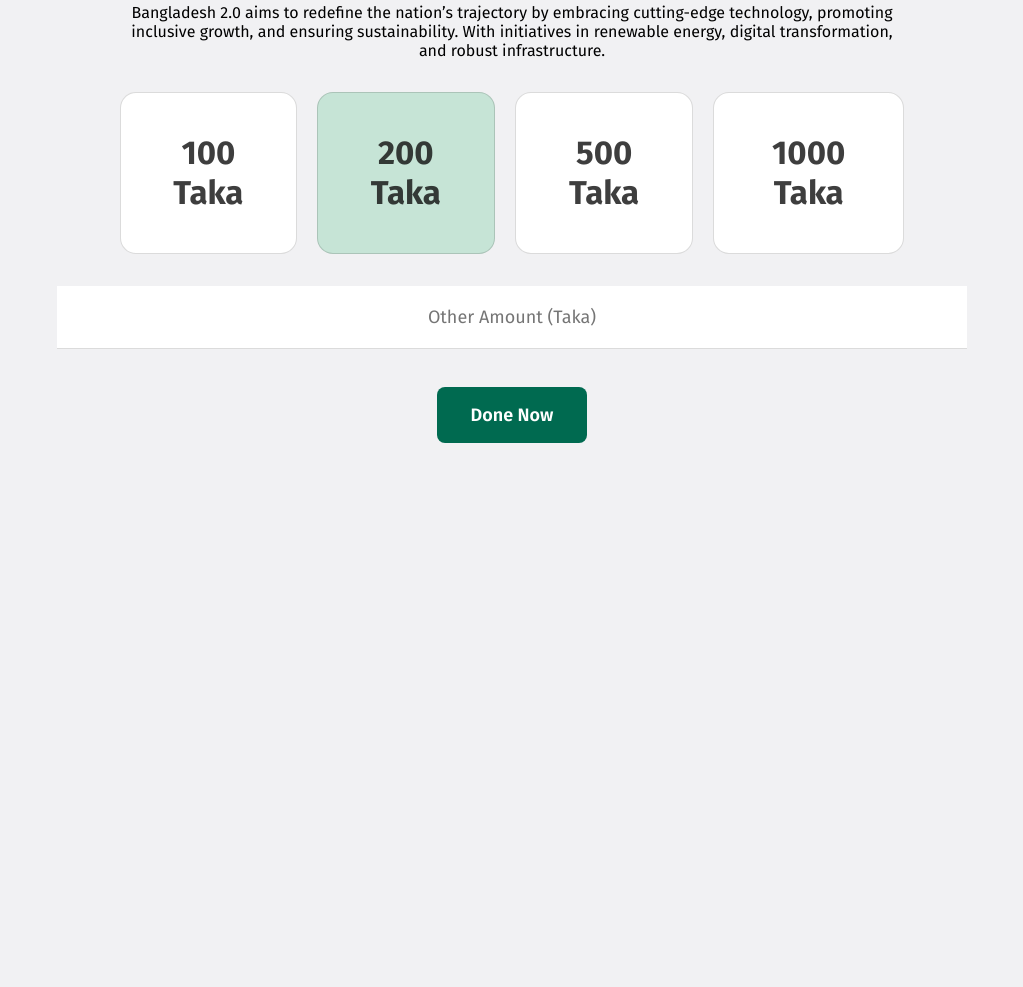
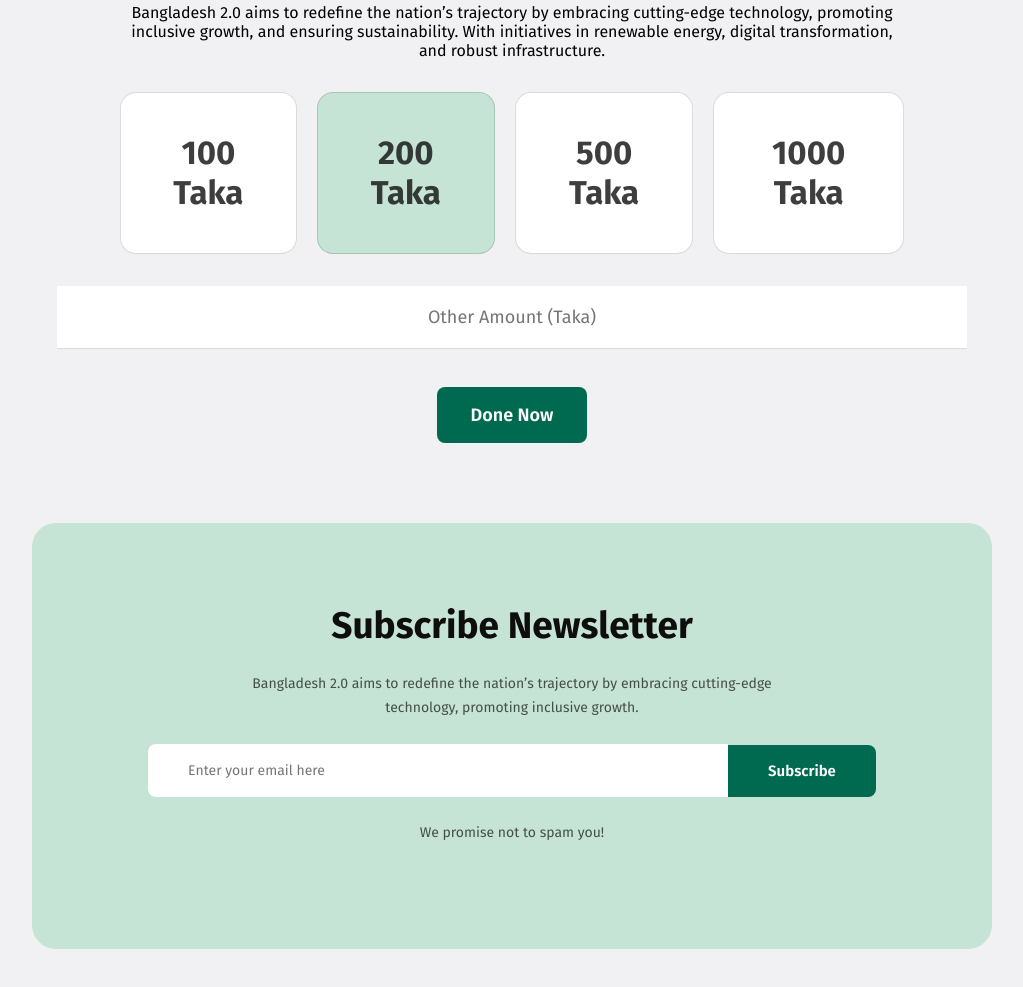
Before and after one commit to SayedSheikh/B11A1--assignment-1, a plain HTML site: page index.html in a window 1280 px wide. Shown: the part 3578-4565 px from the top of the page, without its empty margins (128-1151 px from the left). Before the commit the page ends 4101 px from the top, so only its background shows below. Drawn offline with Linux system fonts and the light colour scheme.

Commit message:
subscribe section added

```diff
--- a/index.html
+++ b/index.html
@@ -246,6 +246,20 @@
         </div>
         <button type="button" class="primary-btn-1 bg-color-4">Done Now</button>
       </section>
+
+      <section class="subscribe bg-color-1">
+        <h1 class="section-title center-text">Subscribe Newsletter</h1>
+        <p class="card-para center-text">
+          Bangladesh 2.0 aims to redefine the nation’s trajectory by embracing
+          cutting-edge<br />
+          technology, promoting inclusive growth.
+        </p>
+        <div class="input">
+          <input type="text" placeholder="Enter your email here" />
+          <button type="button">Subscribe</button>
+        </div>
+        <p class="card-para center-text">We promise not to spam you!</p>
+      </section>
     </main>
     <footer></footer>
   </body>
--- a/style.css
+++ b/style.css
@@ -290,3 +290,39 @@ button[class="selected"] {
 .amount-input input::placeholder {
   text-align: center;
 }
+/* subscribe section style */
+
+.subscribe {
+  margin-bottom: 80px;
+  padding: 80px 100px;
+  border-radius: 24px;
+}
+.subscribe .input {
+  display: flex;
+  justify-content: center;
+  align-items: center;
+  margin-bottom: 24px;
+}
+.subscribe .input input {
+  padding: 18px 40px;
+  width: 500px;
+  border-radius: 8px 0 0 8px;
+  background: #fff;
+  border: none;
+
+  color: rgba(14, 14, 14, 0.3);
+  font-family: "Fira Sans";
+  font-size: 14px;
+  font-weight: 400;
+}
+.subscribe .input button {
+  padding: 17px 40px;
+  border-radius: 0 8px 8px 0;
+  background: #006a50;
+  border: none;
+
+  color: #fff;
+  font-family: "Fira Sans";
+  font-size: 15px;
+  font-weight: 600;
+}
```
